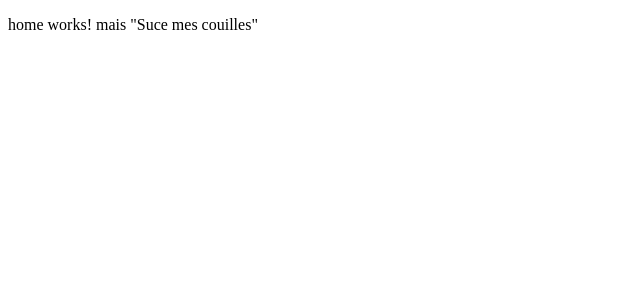
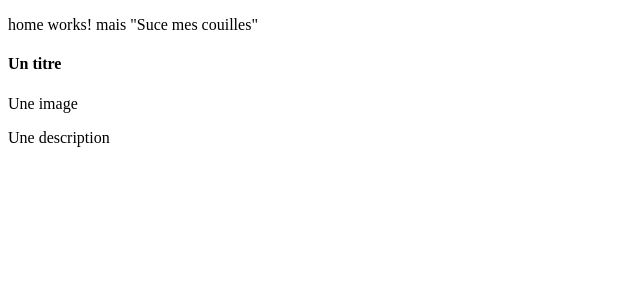
Before and after one commit to wi-phy/blog_maker, an Angular app: page /home in a window 1280 px wide. Shown: the top 300 px of the page, without its empty margins (0-640 px from the left). Built offline with nearby package versions, Linux system fonts and the light colour scheme.

Commit message:
feat: add component card

```diff
--- a/src/app/core/pages/home/home.page.html
+++ b/src/app/core/pages/home/home.page.html
@@ -1 +1,2 @@
 <p>home works! mais "Suce mes couilles"</p>
+<app-card />
--- a/src/app/core/pages/home/home.page.ts
+++ b/src/app/core/pages/home/home.page.ts
@@ -1,8 +1,9 @@
 import { Component } from '@angular/core';
+import { CardComponent } from '../../../features/article/component/card/card.component';
 
 @Component({
   selector: 'app-home',
-  imports: [],
+  imports: [CardComponent],
   templateUrl: './home.page.html',
   styleUrl: './home.page.scss',
 })
--- /dev/null
+++ b/src/app/features/article/component/card/card.component.html
@@ -0,0 +1,9 @@
+<div>
+  <h4>{{ card.title }}</h4>
+
+  @if (card.image) {
+  <p>{{ card.image }}</p>
+  }
+
+  <p>{{ card.description }}</p>
+</div>
--- /dev/null
+++ b/src/app/features/article/component/card/card.component.ts
@@ -0,0 +1,17 @@
+import { Component } from '@angular/core';
+import { ArticleCard } from '../../models/article-card';
+import { CommonModule } from '@angular/common';
+
+@Component({
+  selector: 'app-card',
+  imports: [CommonModule],
+  templateUrl: './card.component.html',
+  styleUrl: './card.component.scss',
+})
+export class CardComponent {
+  card: ArticleCard = {
+    title: 'Un titre',
+    image: 'Une image',
+    description: 'Une description',
+  };
+}
--- /dev/null
+++ b/src/app/features/article/models/article-card.ts
@@ -0,0 +1,5 @@
+export interface ArticleCard {
+  title: string;
+  image?: string;
+  description: string;
+}
```
Also changed, not shown: src/app/features/article/component/card/card.component.scss (added).
